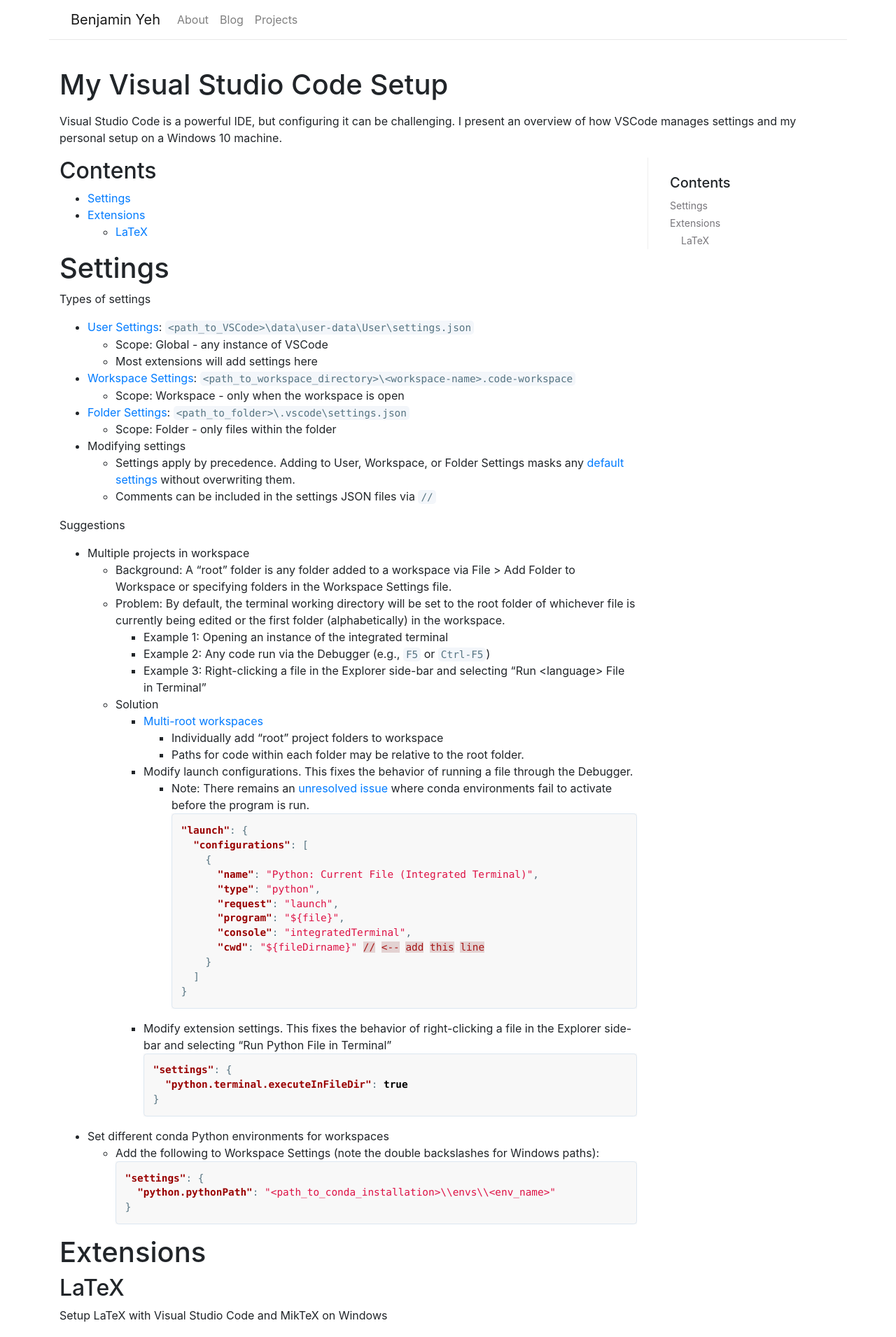
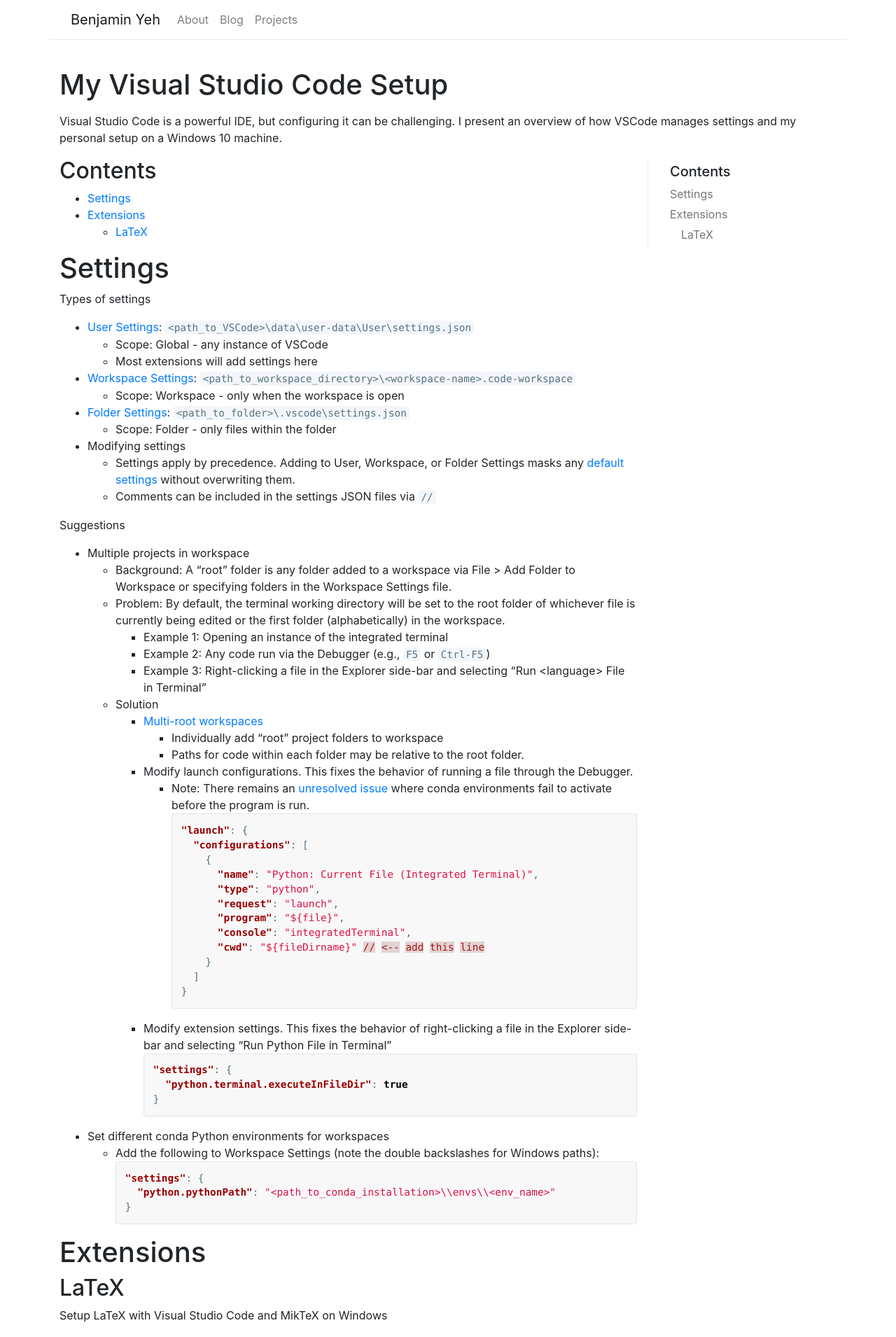
Before and after one commit to bentyeh/bentyeh.github.io, a Jekyll site: the page built from _posts/2018-11-05-vscode.md, in a window 1280 px wide. Shown: the top 1910 px of the page at 70% size. Built offline with Jekyll 4.4.1, drawn with Linux system fonts in a browser that asks for light colours.

Commit message:
Simplify CSS

```diff
--- a/_layouts/home.html
+++ b/_layouts/home.html
@@ -7,7 +7,7 @@ layout: default
     {{ content }}
   </div>
   <div class="col-lg-3">
-    <img class="rounded" src="{{ site.baseurl }}/images/bentyeh_700px_square.jpg">
+    <img class="rounded" id="profile-pic" src="{{ site.baseurl }}/images/bentyeh_700px_square.jpg">
     {% include social.html %}
   </div>
 </div>
--- a/_layouts/post.html
+++ b/_layouts/post.html
@@ -10,9 +10,9 @@ layout: default
             {{ content }}
         </div>
 
-        <nav class="d-none d-xl-block col-xl-3 bd-toc">
-            <h5 class="toc-title">Contents</h5>
-            {% include toc.html html=content class="section-nav" %}
+        <nav class="d-none d-xl-block col-xl-3 toc-nav">
+            <h5 class="toc-nav-title">Contents</h5>
+            {% include toc.html html=content %}
         </nav>
     </div>
 {%- else -%}
--- a/css/website.css
+++ b/css/website.css
@@ -36,23 +36,6 @@ img {
 /*******************
  * HEADERS - DONE
  ******************/
-.header {
-  color: white;
-  font-weight: bold;
-  text-align: center;
-  text-shadow: 0 0 1.5em black;
-}
-
-.header-page {
-  background-color: #159957; /* VAR: $header-bg-color */
-  background-image: linear-gradient(120deg, #155799, #159957); /* VARS: $header-bg-color, $header-bg-color-secondar */
-  padding: 1.25em 0; /* padding for top and bottom only */
-}
-
-.header-home {
-  background: url("../images/banner_home.jpg") center center/cover;
-}
-
 .page-title {
   margin-top: 1em;
 }
@@ -60,35 +43,6 @@ img {
 .page-description {
   padding-top: 0.25em;
   color: darkgray;
-}
-
-#profile-pic {
-  width: 90%;
-  max-width: 250px;
-  border-radius: 50%;
-  border: 8px solid white;
-  box-shadow: 0 0 1.5em black;
-}
-
-.contact li {
-  margin-top: 1em;
-}
-
-.contact a,
-.contact a:visited,
-.contact a:focus {
-  color: white !important;
-  border: 3px solid white;
-  margin: 0 10px 0;
-  box-shadow: 0 0 1.5em black;
-  background-color: rgba(128, 128, 128, 0.4);
-}
-
-.contact a:hover,
-.contact a:active {
-  border-color: black !important;
-  background-color: black !important;
-  outline: 0;
 }
 
 /*******************
@@ -126,6 +80,10 @@ img {
   color: grey;
 }
 
+#profile-pic {
+  box-shadow: 0 0 0.5em lightgray;
+}
+
 /*******************
 * SOCIAL
  ******************/
@@ -144,10 +102,6 @@ img {
  ******************/
 .content-row img {
   height: auto;
-}
-
-.content-row .image-wrapper {
-  text-align: center;
 }
 
 .content-row div a.btn {
@@ -323,44 +277,38 @@ hr {
   font-size: 12px;
 }
 
-/* ###### TOC ################## */
+/*******************
+ * Floating Table of Contents for Posts
+ ******************/
 
-.bd-toc { /* <nav> */
+.toc-nav {
   position: sticky;
   top: 0;
   height: min-content;
   max-height: 100vh;
   overflow-y: auto;
-  padding-top: 1.5rem;
-  font-size: .875rem;
   border-left: 1px solid #eee;
+  padding-top: 0.5rem;
+  padding-bottom: 0.5rem;
 }
 
-.toc-title {
+.toc-nav-title {
   padding-left: 1rem;
 }
 
-.section-nav {  /* <ul> */
-  padding-left: 0;
-  padding-bottom: 0;
-  margin-bottom: 0;
+.toc-nav ul {
+  margin: 0;
+  padding-left: 1rem; /* indent each level by an additional 1rem */
+  list-style-type: none;
 }
 
-.section-nav ul {
-  padding-left: 1rem;  /* indent each level by an additional 1rem */
-}
-
-.bd-toc li {  /* <li> */
+.toc-nav li a {
   display: block;
-}
-
-.bd-toc li a {
-  display: block;
-  padding: .125rem 1rem;
+  margin-top: 0.3rem;
   color: #77757a;
 }
 
-.bd-toc li a:hover {
+.toc-nav li a:hover {
   color: #007bff;
   text-decoration: none;
 }
```
